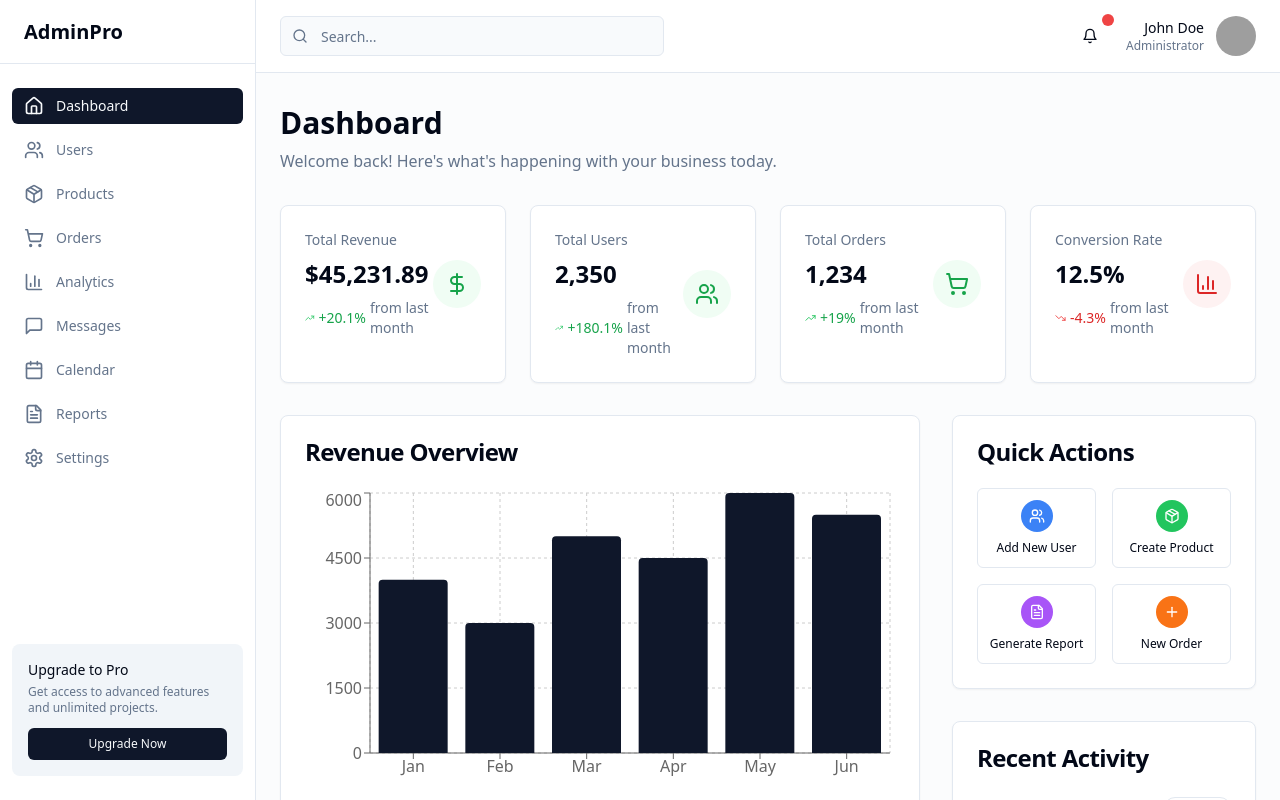
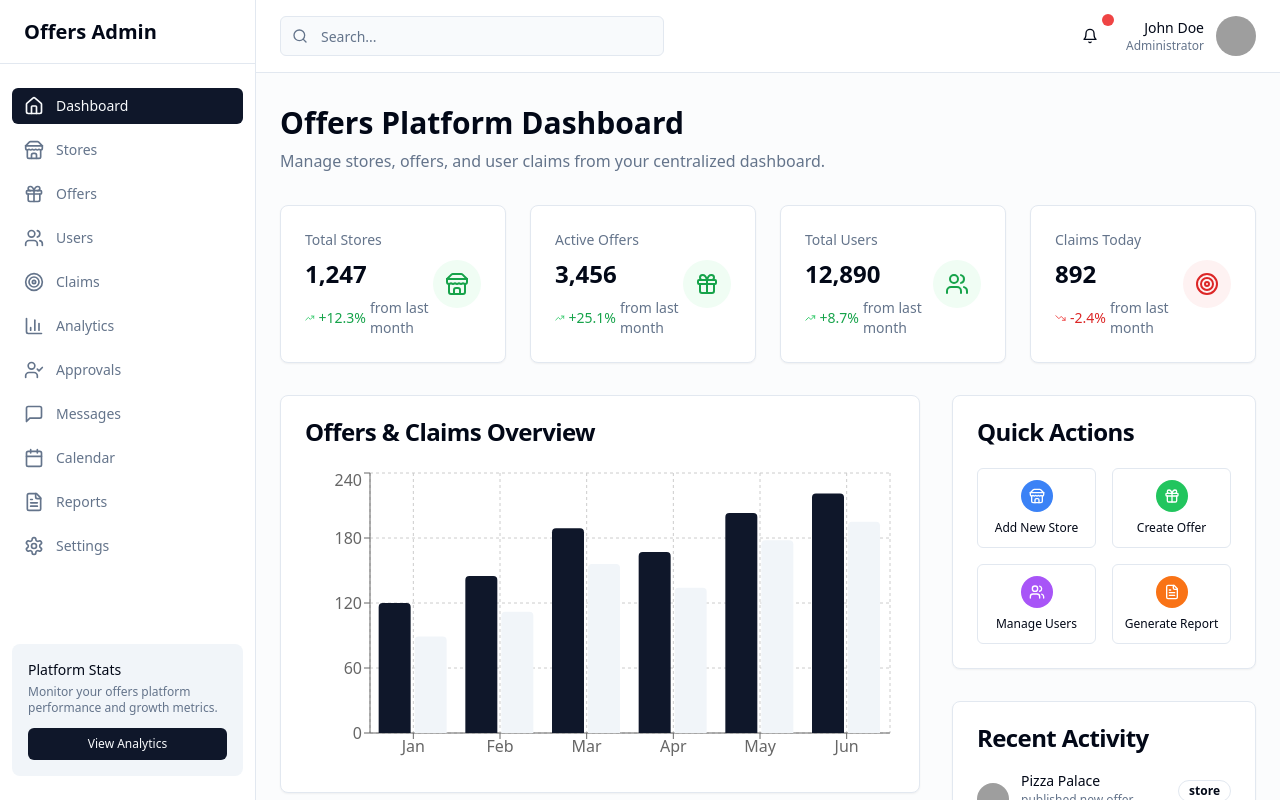
Before and after one commit to shazztest/blade-dash-craft, a React (Vite) app: page / in a window 1280 px wide. Built offline with nearby package versions, Linux system fonts and the light colour scheme; grey boxes are pictures that could not be loaded.

Commit message:
feat: Implement admin dashboard for platform
This commit introduces an admin dashboard for a platform where stores can register, publish offers, and users can claim them. The dashboard is built using Blade, Laravel, and Tailwind CSS.

```diff
--- a/src/components/dashboard/ChartSection.tsx
+++ b/src/components/dashboard/ChartSection.tsx
@@ -4,12 +4,12 @@ import { Card, CardContent, CardHeader, CardTitle } from '@/components/ui/card';
 import { BarChart, Bar, XAxis, YAxis, CartesianGrid, Tooltip, ResponsiveContainer, LineChart, Line } from 'recharts';
 
 const monthlyData = [
-  { name: 'Jan', revenue: 4000, orders: 240 },
-  { name: 'Feb', revenue: 3000, orders: 210 },
-  { name: 'Mar', revenue: 5000, orders: 300 },
-  { name: 'Apr', revenue: 4500, orders: 280 },
-  { name: 'May', revenue: 6000, orders: 350 },
-  { name: 'Jun', revenue: 5500, orders: 320 },
+  { name: 'Jan', offers: 120, claims: 89, stores: 45 },
+  { name: 'Feb', offers: 145, claims: 112, stores: 52 },
+  { name: 'Mar', offers: 189, claims: 156, stores: 58 },
+  { name: 'Apr', offers: 167, claims: 134, stores: 61 },
+  { name: 'May', offers: 203, claims: 178, stores: 67 },
+  { name: 'Jun', offers: 221, claims: 195, stores: 72 },
 ];
 
 const ChartSection = () => {
@@ -17,7 +17,7 @@ const ChartSection = () => {
     <div className="space-y-8">
       <Card>
         <CardHeader>
-          <CardTitle>Revenue Overview</CardTitle>
+          <CardTitle>Offers & Claims Overview</CardTitle>
         </CardHeader>
         <CardContent>
           <ResponsiveContainer width="100%" height={300}>
@@ -26,7 +26,8 @@ const ChartSection = () => {
               <XAxis dataKey="name" />
               <YAxis />
               <Tooltip />
-              <Bar dataKey="revenue" fill="hsl(var(--primary))" radius={[4, 4, 0, 0]} />
+              <Bar dataKey="offers" fill="hsl(var(--primary))" radius={[4, 4, 0, 0]} />
+              <Bar dataKey="claims" fill="hsl(var(--secondary))" radius={[4, 4, 0, 0]} />
             </BarChart>
           </ResponsiveContainer>
         </CardContent>
@@ -34,7 +35,7 @@ const ChartSection = () => {
 
       <Card>
         <CardHeader>
-          <CardTitle>Orders Trend</CardTitle>
+          <CardTitle>Store Registration Trend</CardTitle>
         </CardHeader>
         <CardContent>
           <ResponsiveContainer width="100%" height={300}>
@@ -45,7 +46,7 @@ const ChartSection = () => {
               <Tooltip />
               <Line
                 type="monotone"
-                dataKey="orders"
+                dataKey="stores"
                 stroke="hsl(var(--primary))"
                 strokeWidth={3}
                 dot={{ fill: 'hsl(var(--primary))', strokeWidth: 2, r: 4 }}
--- a/src/components/dashboard/DashboardContent.tsx
+++ b/src/components/dashboard/DashboardContent.tsx
@@ -4,13 +4,15 @@ import StatsCards from './StatsCards';
 import ChartSection from './ChartSection';
 import RecentActivity from './RecentActivity';
 import QuickActions from './QuickActions';
+import OffersOverview from './OffersOverview';
+import StoreManagement from './StoreManagement';
 
 const DashboardContent = () => {
   return (
     <div className="container mx-auto px-6 py-8">
       <div className="mb-8">
-        <h1 className="text-3xl font-bold text-foreground">Dashboard</h1>
-        <p className="text-muted-foreground mt-2">Welcome back! Here's what's happening with your business today.</p>
+        <h1 className="text-3xl font-bold text-foreground">Offers Platform Dashboard</h1>
+        <p className="text-muted-foreground mt-2">Manage stores, offers, and user claims from your centralized dashboard.</p>
       </div>
 
       <StatsCards />
@@ -24,6 +26,11 @@ const DashboardContent = () => {
           <RecentActivity />
         </div>
       </div>
+
+      <div className="grid grid-cols-1 xl:grid-cols-2 gap-8 mt-8">
+        <OffersOverview />
+        <StoreManagement />
+      </div>
     </div>
   );
 };
--- /dev/null
+++ b/src/components/dashboard/OffersOverview.tsx
@@ -0,0 +1,112 @@
+
+import React from 'react';
+import { Card, CardContent, CardHeader, CardTitle } from '@/components/ui/card';
+import { Table, TableBody, TableCell, TableHead, TableHeader, TableRow } from '@/components/ui/table';
+import { Badge } from '@/components/ui/badge';
+import { Button } from '@/components/ui/button';
+import { Eye, Edit, Trash2 } from 'lucide-react';
+
+const offers = [
+  {
+    id: 1,
+    title: '20% off Pizza',
+    store: 'Pizza Palace',
+    claims: 45,
+    status: 'active',
+    expiry: '2024-07-15'
+  },
+  {
+    id: 2,
+    title: 'Free Coffee',
+    store: 'Cafe Central',
+    claims: 23,
+    status: 'active',
+    expiry: '2024-07-10'
+  },
+  {
+    id: 3,
+    title: 'Buy 2 Get 1 Free',
+    store: 'Book Store',
+    claims: 67,
+    status: 'expired',
+    expiry: '2024-06-30'
+  },
+  {
+    id: 4,
+    title: '15% off Electronics',
+    store: 'Tech Hub',
+    claims: 89,
+    status: 'active',
+    expiry: '2024-08-01'
+  },
+  {
+    id: 5,
+    title: 'Summer Sale 30%',
+    store: 'Fashion Hub',
+    claims: 12,
+    status: 'pending',
+    expiry: '2024-07-20'
+  },
+];
+
+const OffersOverview = () => {
+  return (
+    <Card>
+      <CardHeader>
+        <CardTitle>Recent Offers</CardTitle>
+      </CardHeader>
+      <CardContent>
+        <Table>
+          <TableHeader>
+            <TableRow>
+              <TableHead>Offer</TableHead>
+              <TableHead>Store</TableHead>
+              <TableHead>Claims</TableHead>
+              <TableHead>Status</TableHead>
+              <TableHead>Actions</TableHead>
+            </TableRow>
+          </TableHeader>
+          <TableBody>
+            {offers.map((offer) => (
+              <TableRow key={offer.id}>
+                <TableCell>
+                  <div>
+                    <p className="font-medium">{offer.title}</p>
+                    <p className="text-xs text-muted-foreground">Expires: {offer.expiry}</p>
+                  </div>
+                </TableCell>
+                <TableCell>{offer.store}</TableCell>
+                <TableCell>{offer.claims}</TableCell>
+                <TableCell>
+                  <Badge
+                    variant={
+                      offer.status === 'active' ? 'default' :
+                      offer.status === 'expired' ? 'destructive' : 'secondary'
+                    }
+                  >
+                    {offer.status}
+                  </Badge>
+                </TableCell>
+                <TableCell>
+                  <div className="flex space-x-1">
+                    <Button variant="ghost" size="sm">
+                      <Eye className="h-4 w-4" />
+                    </Button>
+                    <Button variant="ghost" size="sm">
+                      <Edit className="h-4 w-4" />
+                    </Button>
+                    <Button variant="ghost" size="sm">
+                      <Trash2 className="h-4 w-4" />
+                    </Button>
+                  </div>
+                </TableCell>
+              </TableRow>
+            ))}
+          </TableBody>
+        </Table>
+      </CardContent>
+    </Card>
+  );
+};
+
+export default OffersOverview;
--- a/src/components/dashboard/QuickActions.tsx
+++ b/src/components/dashboard/QuickActions.tsx
@@ -2,13 +2,13 @@
 import React from 'react';
 import { Card, CardContent, CardHeader, CardTitle } from '@/components/ui/card';
 import { Button } from '@/components/ui/button';
-import { Plus, FileText, Users, Package } from 'lucide-react';
+import { Plus, Store, Gift, Users, FileText } from 'lucide-react';
 
 const actions = [
-  { title: 'Add New User', icon: Users, color: 'bg-blue-500' },
-  { title: 'Create Product', icon: Package, color: 'bg-green-500' },
-  { title: 'Generate Report', icon: FileText, color: 'bg-purple-500' },
-  { title: 'New Order', icon: Plus, color: 'bg-orange-500' },
+  { title: 'Add New Store', icon: Store, color: 'bg-blue-500' },
+  { title: 'Create Offer', icon: Gift, color: 'bg-green-500' },
+  { title: 'Manage Users', icon: Users, color: 'bg-purple-500' },
+  { title: 'Generate Report', icon: FileText, color: 'bg-orange-500' },
 ];
 
 const QuickActions = () => {
--- a/src/components/dashboard/RecentActivity.tsx
+++ b/src/components/dashboard/RecentActivity.tsx
@@ -6,34 +6,44 @@ import { Badge } from '@/components/ui/badge';
 
 const activities = [
   {
-    user: 'Alice Johnson',
-    action: 'placed a new order',
+    user: 'Pizza Palace',
+    action: 'published new offer',
+    offer: '20% off pizzas',
     time: '2 minutes ago',
     status: 'success',
+    type: 'store'
   },
   {
-    user: 'Bob Smith',
-    action: 'updated profile',
+    user: 'John Smith',
+    action: 'claimed offer',
+    offer: 'Free coffee at Cafe Central',
     time: '5 minutes ago',
     status: 'info',
+    type: 'user'
   },
   {
-    user: 'Carol Williams',
-    action: 'cancelled order #1234',
+    user: 'Fashion Hub',
+    action: 'registered as new store',
+    offer: '',
     time: '10 minutes ago',
-    status: 'warning',
+    status: 'success',
+    type: 'store'
   },
   {
-    user: 'David Brown',
-    action: 'left a review',
+    user: 'Maria Garcia',
+    action: 'claimed offer',
+    offer: '15% off electronics',
     time: '15 minutes ago',
-    status: 'success',
+    status: 'info',
+    type: 'user'
   },
   {
-    user: 'Eva Davis',
-    action: 'requested refund',
+    user: 'Book Store',
+    action: 'offer expired',
+    offer: 'Buy 2 get 1 free',
     time: '20 minutes ago',
-    status: 'destructive',
+    status: 'warning',
+    type: 'store'
   },
 ];
 
@@ -53,11 +63,16 @@ const RecentActivity = () => {
               </Avatar>
               <div className="flex-1 space-y-1">
                 <p className="text-sm font-medium leading-none">{activity.user}</p>
-                <p className="text-xs text-muted-foreground">{activity.action}</p>
+                <p className="text-xs text-muted-foreground">
+                  {activity.action} {activity.offer && `- ${activity.offer}`}
+                </p>
               </div>
               <div className="text-right">
-                <Badge variant={activity.status as any} className="text-xs">
-                  {activity.status}
+                <Badge
+                  variant={activity.status as any}
+                  className="text-xs"
+                >
+                  {activity.type}
                 </Badge>
                 <p className="text-xs text-muted-foreground mt-1">{activity.time}</p>
               </div>
--- a/src/components/dashboard/Sidebar.tsx
+++ b/src/components/dashboard/Sidebar.tsx
@@ -4,14 +4,16 @@ import { cn } from '@/lib/utils';
 import {
   Home,
   Users,
-  Package,
+  Store,
+  Gift,
   BarChart3,
   Settings,
   FileText,
-  ShoppingCart,
+  Target,
   MessageSquare,
   Calendar,
-  X
+  X,
+  UserCheck
 } from 'lucide-react';
 
 interface SidebarProps {
@@ -21,10 +23,12 @@ interface SidebarProps {
 
 const navigation = [
   { name: 'Dashboard', icon: Home, href: '#', current: true },
+  { name: 'Stores', icon: Store, href: '#', current: false },
+  { name: 'Offers', icon: Gift, href: '#', current: false },
   { name: 'Users', icon: Users, href: '#', current: false },
-  { name: 'Products', icon: Package, href: '#', current: false },
-  { name: 'Orders', icon: ShoppingCart, href: '#', current: false },
+  { name: 'Claims', icon: Target, href: '#', current: false },
   { name: 'Analytics', icon: BarChart3, href: '#', current: false },
+  { name: 'Approvals', icon: UserCheck, href: '#', current: false },
   { name: 'Messages', icon: MessageSquare, href: '#', current: false },
   { name: 'Calendar', icon: Calendar, href: '#', current: false },
   { name: 'Reports', icon: FileText, href: '#', current: false },
@@ -48,7 +52,7 @@ const Sidebar: React.FC<SidebarProps> = ({ isOpen, onClose }) => {
         isOpen ? "translate-x-0" : "-translate-x-full"
       )}>
         <div className="flex items-center justify-between h-16 px-6 border-b border-border">
-          <h1 className="text-xl font-bold text-foreground">AdminPro</h1>
+          <h1 className="text-xl font-bold text-foreground">Offers Admin</h1>
           <button
             onClick={onClose}
             className="lg:hidden p-2 rounded-md text-muted-foreground hover:text-foreground"
@@ -80,12 +84,12 @@ const Sidebar: React.FC<SidebarProps> = ({ isOpen, onClose }) => {
 
         <div className="absolute bottom-6 left-3 right-3">
           <div className="bg-accent rounded-lg p-4">
-            <h3 className="text-sm font-medium text-foreground">Upgrade to Pro</h3>
+            <h3 className="text-sm font-medium text-foreground">Platform Stats</h3>
             <p className="text-xs text-muted-foreground mt-1">
-              Get access to advanced features and unlimited projects.
+              Monitor your offers platform performance and growth metrics.
             </p>
             <button className="mt-3 w-full bg-primary text-primary-foreground text-xs py-2 px-3 rounded-md hover:bg-primary/90 transition-colors">
-              Upgrade Now
+              View Analytics
             </button>
           </div>
         </div>
--- a/src/components/dashboard/StatsCards.tsx
+++ b/src/components/dashboard/StatsCards.tsx
@@ -1,36 +1,36 @@
 
 import React from 'react';
 import { Card, CardContent } from '@/components/ui/card';
-import { TrendingUp, TrendingDown, Users, DollarSign, ShoppingCart, BarChart3 } from 'lucide-react';
+import { TrendingUp, TrendingDown, Users, Store, Gift, Target } from 'lucide-react';
 
 const stats = [
   {
-    title: 'Total Revenue',
-    value: '$45,231.89',
-    change: '+20.1%',
+    title: 'Total Stores',
+    value: '1,247',
+    change: '+12.3%',
     changeType: 'positive',
-    icon: DollarSign,
+    icon: Store,
+  },
+  {
+    title: 'Active Offers',
+    value: '3,456',
+    change: '+25.1%',
+    changeType: 'positive',
+    icon: Gift,
   },
   {
     title: 'Total Users',
-    value: '2,350',
-    change: '+180.1%',
+    value: '12,890',
+    change: '+8.7%',
     changeType: 'positive',
     icon: Users,
   },
   {
-    title: 'Total Orders',
-    value: '1,234',
-    change: '+19%',
-    changeType: 'positive',
-    icon: ShoppingCart,
-  },
-  {
-    title: 'Conversion Rate',
-    value: '12.5%',
-    change: '-4.3%',
+    title: 'Claims Today',
+    value: '892',
+    change: '-2.4%',
     changeType: 'negative',
-    icon: BarChart3,
+    icon: Target,
   },
 ];
 
--- /dev/null
+++ b/src/components/dashboard/StoreManagement.tsx
@@ -0,0 +1,117 @@
+
+import React from 'react';
+import { Card, CardContent, CardHeader, CardTitle } from '@/components/ui/card';
+import { Table, TableBody, TableCell, TableHead, TableHeader, TableRow } from '@/components/ui/table';
+import { Badge } from '@/components/ui/badge';
+import { Button } from '@/components/ui/button';
+import { Eye, Edit, CheckCircle, XCircle } from 'lucide-react';
+
+const stores = [
+  {
+    id: 1,
+    name: 'Pizza Palace',
+    email: 'contact@pizzapalace.com',
+    offers: 5,
+    status: 'approved',
+    joinDate: '2024-01-15'
+  },
+  {
+    id: 2,
+    name: 'Cafe Central',
+    email: 'info@cafecentral.com',
+    offers: 3,
+    status: 'approved',
+    joinDate: '2024-02-20'
+  },
+  {
+    id: 3,
+    name: 'Fashion Hub',
+    email: 'hello@fashionhub.com',
+    offers: 1,
+    status: 'pending',
+    joinDate: '2024-06-10'
+  },
+  {
+    id: 4,
+    name: 'Tech Hub',
+    email: 'support@techhub.com',
+    offers: 8,
+    status: 'approved',
+    joinDate: '2024-03-05'
+  },
+  {
+    id: 5,
+    name: 'Book Store',
+    email: 'info@bookstore.com',
+    offers: 2,
+    status: 'suspended',
+    joinDate: '2024-04-12'
+  },
+];
+
+const StoreManagement = () => {
+  return (
+    <Card>
+      <CardHeader>
+        <CardTitle>Store Management</CardTitle>
+      </CardHeader>
+      <CardContent>
+        <Table>
+          <TableHeader>
+            <TableRow>
+              <TableHead>Store</TableHead>
+              <TableHead>Offers</TableHead>
+              <TableHead>Status</TableHead>
+              <TableHead>Actions</TableHead>
+            </TableRow>
+          </TableHeader>
+          <TableBody>
+            {stores.map((store) => (
+              <TableRow key={store.id}>
+                <TableCell>
+                  <div>
+                    <p className="font-medium">{store.name}</p>
+                    <p className="text-xs text-muted-foreground">{store.email}</p>
+                  </div>
+                </TableCell>
+                <TableCell>{store.offers}</TableCell>
+                <TableCell>
+                  <Badge
+                    variant={
+                      store.status === 'approved' ? 'default' :
+                      store.status === 'suspended' ? 'destructive' : 'secondary'
+                    }
+                  >
+                    {store.status}
+                  </Badge>
+                </TableCell>
+                <TableCell>
+                  <div className="flex space-x-1">
+                    <Button variant="ghost" size="sm">
+                      <Eye className="h-4 w-4" />
+                    </Button>
+                    <Button variant="ghost" size="sm">
+                      <Edit className="h-4 w-4" />
+                    </Button>
+                    {store.status === 'pending' && (
+                      <>
+                        <Button variant="ghost" size="sm" className="text-green-600">
+                          <CheckCircle className="h-4 w-4" />
+                        </Button>
+                        <Button variant="ghost" size="sm" className="text-red-600">
+                          <XCircle className="h-4 w-4" />
+                        </Button>
+                      </>
+                    )}
+                  </div>
+                </TableCell>
+              </TableRow>
+            ))}
+          </TableBody>
+        </Table>
+      </CardContent>
+    </Card>
+  );
+};
+
+export default StoreManagement;
```
